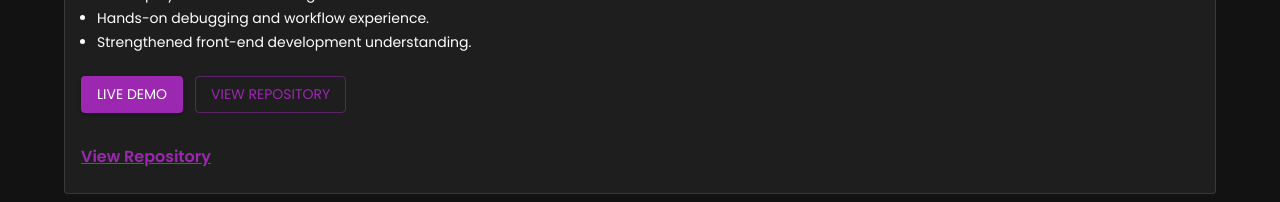
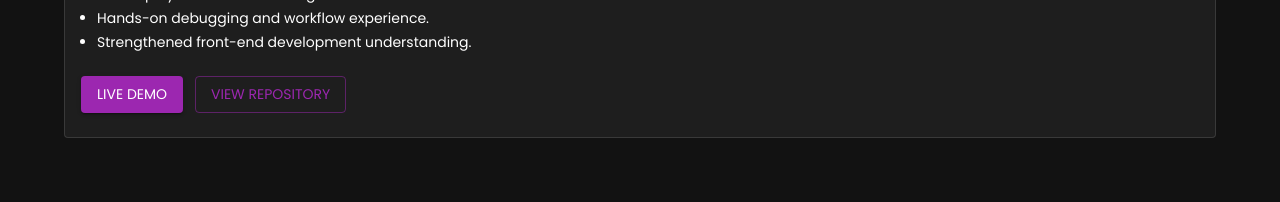
Before and after one commit to shreyasbrook/my-portfolio, a React (Create React App) app: page / in a window 1280 px wide. Shown: the part 2480-2682 px from the top of the page. Built offline with nearby package versions, Linux system fonts and the light colour scheme.

Commit message:
sistheenth commit

```diff
--- a/src/App.js
+++ b/src/App.js
@@ -226,11 +226,7 @@ function App() {
                   email={<a href="mailto:shreyasbb20@gmail.com" style={{ color: '#9c27b0', textDecoration: 'underline' }}>shreyasbb20@gmail.com</a>}
                   onContact={() => scrollToSection('contact')}
                   onDownloadResume={() => window.open('/Shreyasbbhat Resume.pdf', '_blank')}
-                    resumeLink={<>
-                      <ViewResume />
-                      <br />
-                      <a href="https://github.com/shreyasbrook/collagewebsiteclone.git" target="_blank" rel="noopener noreferrer" style={{ color: '#9c27b0', fontWeight: 600, textDecoration: 'underline' }}>View Repository</a>
-                    </>}
+                    resumeLink={null}
                 />
               </div>
               <div data-section="projects">
--- a/src/components/ProjectSDM.js
+++ b/src/components/ProjectSDM.js
@@ -61,23 +61,14 @@ export default function ProjectSDM() {
                 variant="outlined"
                 color="primary"
                 component="a"
-                href="https://github.com/Shreyas B Bhat497cs/collegewedsite44"
+                href="https://github.com/shreyasbrook/collagewebsiteclone.git"
                 target="_blank"
                 rel="noopener noreferrer"
               >
                 View Repository
               </Button>
             </Stack>
-              <Stack sx={{ mt: 2 }}>
-                <a
-                  href="https://github.com/shreyasbrook/collagewebsiteclone.git"
-                  target="_blank"
-                  rel="noopener noreferrer"
-                  style={{ color: '#9c27b0', fontWeight: 600, textDecoration: 'underline', marginTop: 16, display: 'inline-block' }}
-                >
-                  View Repository
-                </a>
-              </Stack>
+
           </CardContent>
         </Card>
       </Container>
```
